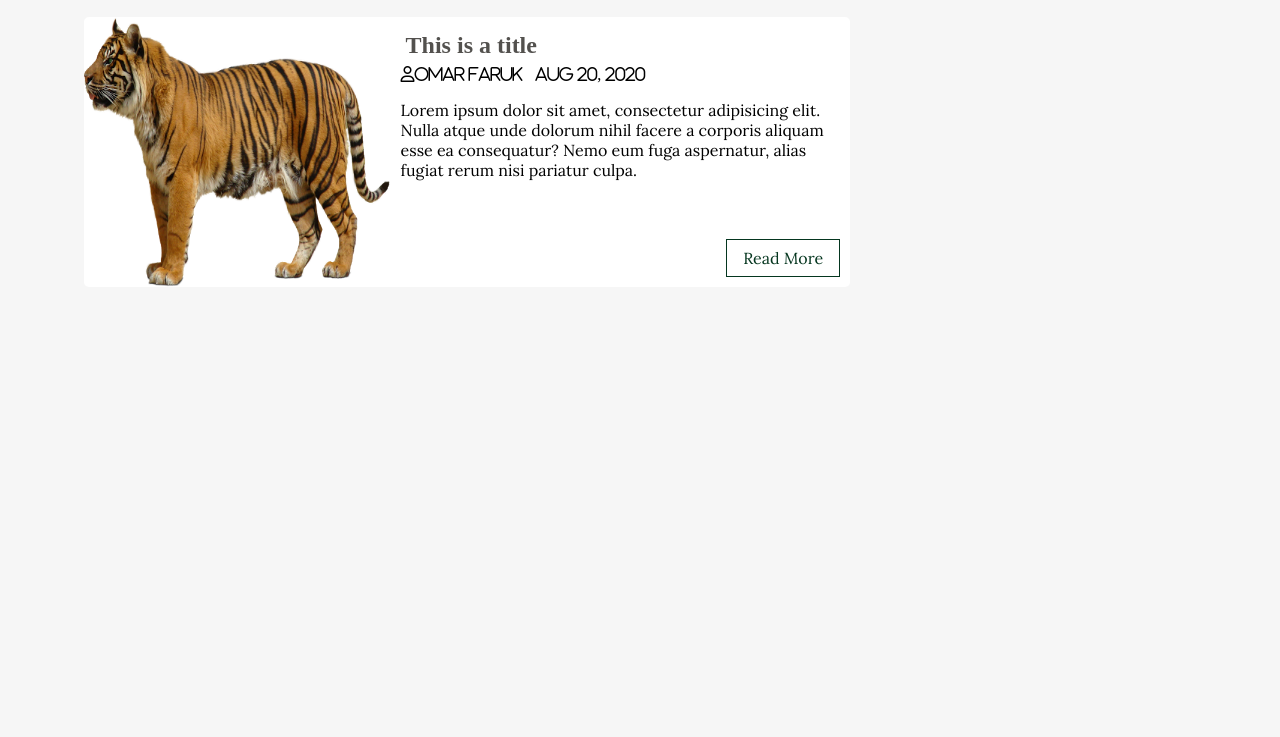
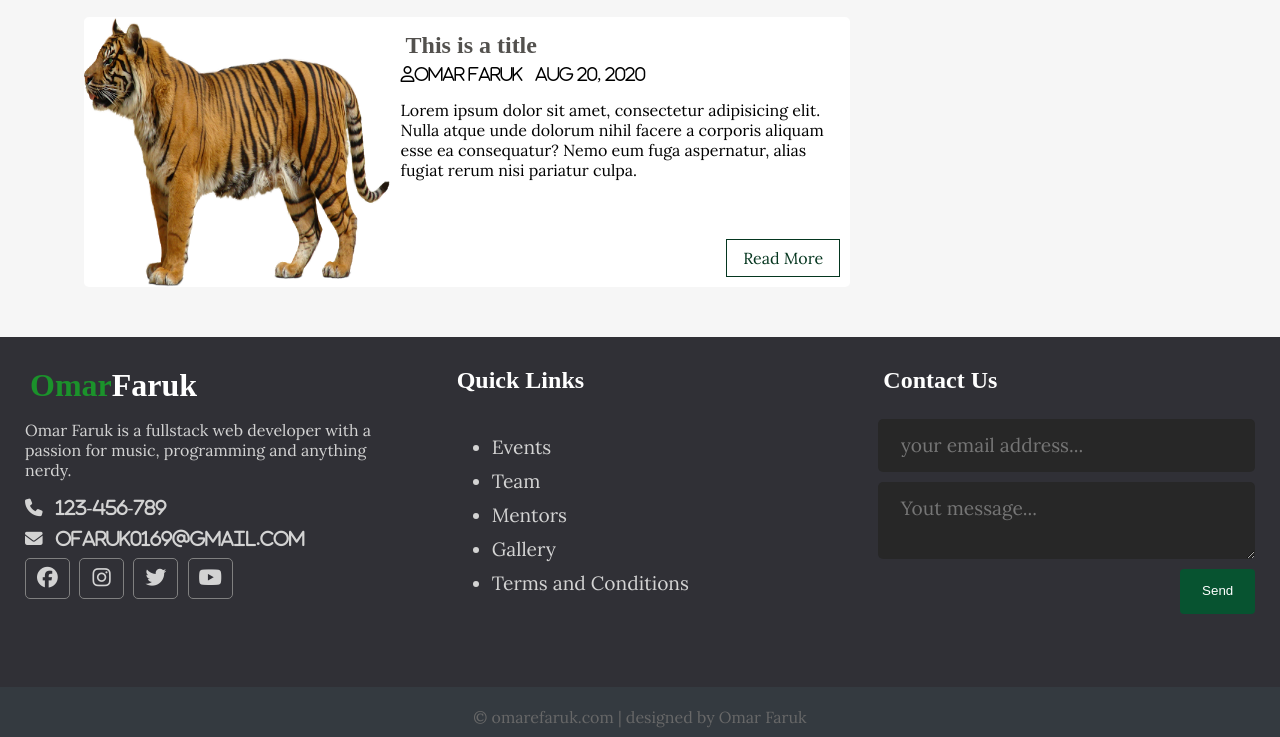
Before and after one commit to ofaruk0169/vanilla_blog_php, a plain HTML site: page index.html in a window 1280 px wide. Shown: the part 1473-2210 px from the top of the page. Before the commit the page ends 1810 px from the top, so only its background shows below. Drawn offline with nearby package versions, Linux system fonts and the light colour scheme; a web font is replaced by a local one.

Commit message:
footer section completed

```diff
--- a/css/style.css
+++ b/css/style.css
@@ -2,7 +2,8 @@
     box-sizing: border-box;
 }
 
-body {
+html, body {
+    height: 100%;
     padding: 0px;
     margin: 0px;
     background: #f6f6f6;
@@ -37,6 +38,11 @@ a {
 .btn:hover {
     color: white !important;
     background-color: #05361f;
+}
+
+.btn-big {
+    padding: .7rem 1.3rem;
+    line-height: 1.3rem;
 }
 
 .text-input {
@@ -138,8 +144,13 @@ header .menu-toggle {
     display: none;
 }
 
+.page-wrapper {
+    min-height: 100%;
+}
+
 .page-wrapper a:hover{
     color: #119759;
+
 }
 
 /* post slider  */
@@ -301,6 +312,104 @@ header .menu-toggle {
     transition: all 0.3s;
 }
 
+/* Footer styles */
+
+.footer {
+    background: #303036;
+    color: #d3d3d3;
+    height: 400px;
+    position: relative;
+
+}
+
+.footer .footer-content {
+
+    height: 350px;
+    display: flex;
+}
+
+.footer .footer-content .footer-section {
+    flex: 1;
+    padding: 25px;
+
+}
+
+.footer .footer-content h1,
+.footer .footer-content h2 {
+    color: white;
+}
+
+.footer .footer-content .about h1 span {
+    color: #1b922b;
+}
+
+.footer .footer-content .about .contact span {
+    display: block;
+    font-size: 1.1em;
+    margin-bottom: 8px;
+}
+
+.footer .footer-content .about .socials a {
+    border: 1px solid gray;
+    width: 45px;
+    height: 41px;
+    padding-top: 5px;
+    margin-right: 5px;
+    text-align: center;
+    display: inline-block;
+    font-size: 1.3em;
+    border-radius: 5px;
+    transition: all .3s;
+}
+
+.footer .footer-content .about .socials a:hover {
+    border: 1px solid white;
+    color: white;
+    transition: all .3s;
+}
+
+.footer .footer-content .links ul a {
+    display: block;
+    margin-bottom: 10px;
+    font-size: 1.2em;
+    transition: all .3s;
+}
+
+.footer .footer-content .links ul a:hover {
+    color: white;
+    margin-left: 15px;
+    transition: all .3s;
+}
+
+.footer .footer-content .contact-form .contact-input {
+    background: #272727;
+    color: #bebdbd;
+    margin-bottom: 10px;
+    line-height: 1.5rem;
+    padding: .9rem 1.4rem;
+    border: none;
+}
+
+.footer .footer-content .contact-form .contact-input:focus {
+    background: #1a1a1a;
+}
+
+.footer .footer-content .contact-form .contact-btn {
+    float: right;
+}
+
+.footer .footer-bottom {
+    background: #343a40;
+    color: #686868;
+    height: 50px;
+    width: 100%;
+    text-align: center;
+    position: absolute;
+    bottom: 0px;
+    left: 0px;
+    padding-top: 20px;
+
+}
 
 
 /* media queries  */
--- a/index.html
+++ b/index.html
@@ -216,6 +216,63 @@
 
      <!-- end page wrapper  -->
 
+    <!-- footer -->
+
+    <div class="footer">
+        <div class="footer-content">
+            <div class="footer-section about">
+                <h1 class="logo-text"><span>Omar</span>Faruk</h1>
+                <p>
+                    Omar Faruk is a fullstack web developer with a passion for music, programming and anything nerdy.
+                </p>
+                <div class="contact">
+                    <span><i class="fas fa-phone"> &nbsp; 123-456-789</i></span>
+                    <span><i class="fas fa-envelope"> &nbsp; ofaruk0169@gmail.com</i></span>
+                </div>
+                <div class="socials">
+                    <a href="#"><i class="fab fa-facebook"></i></a>
+                    <a href="#"><i class="fab fa-instagram"></i></a>
+                    <a href="#"><i class="fab fa-twitter"></i></a>
+                    <a href="#"><i class="fab fa-youtube"></i></a>
+                </div>
+            </div>
+
+            <div class="footer-section links">
+                <h2>Quick Links</h2>
+                <br>
+                <ul>
+                    <a href="#"><li>Events</li></a>
+                    <a href="#"><li>Team</li></a>
+                    <a href="#"><li>Mentors</li></a>
+                    <a href="#"><li>Gallery</li></a>
+                    <a href="#"><li>Terms and Conditions</li></a>
+
+                </ul>
+            </div>
+
+            <div class="footer-section contact-form">
+                <h2>Contact Us</h2>
+                <br>
+                <form action="index.html" method="post">
+                    <input type="email" name="email" class="text-input contact-input" placeholder="your email address...">
+                    <textarea name="message"  class="text-input contact-input" placeholder="Yout message..."></textarea>
+                    <button type="submit" class="btn btn-big contact-btn">
+
+                        Send
+
+                    </button>
+                </form>
+            </div>
+        </div>
+
+        <div class="footer-bottom">
+            &copy; omarefaruk.com | designed by Omar Faruk
+        </div>
+    </div>
+
+
+    <!-- end of footer -->
+
     <!-- Jquery -->
 
     <script src="https://cdnjs.cloudflare.com/ajax/libs/jquery/3.5.1/jquery.min.js" integrity="sha512-bLT0Qm9VnAYZDflyKcBaQ2gg0hSYNQrJ8RilYldYQ1FxQYoCLtUjuuRuZo+fjqhx/qtq/1itJ0C2ejDxltZVFg==" crossorigin="anonymous"></script>
```
